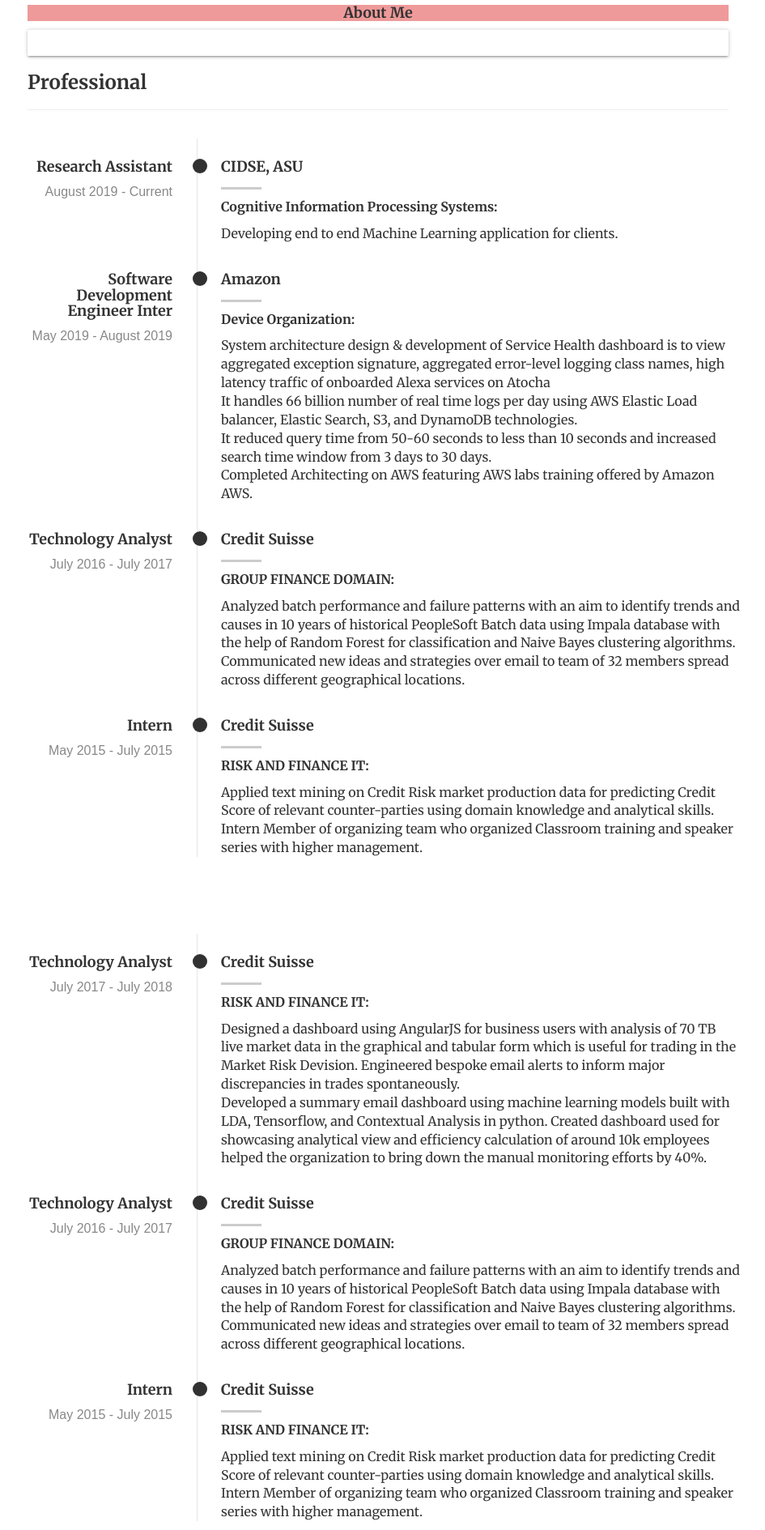
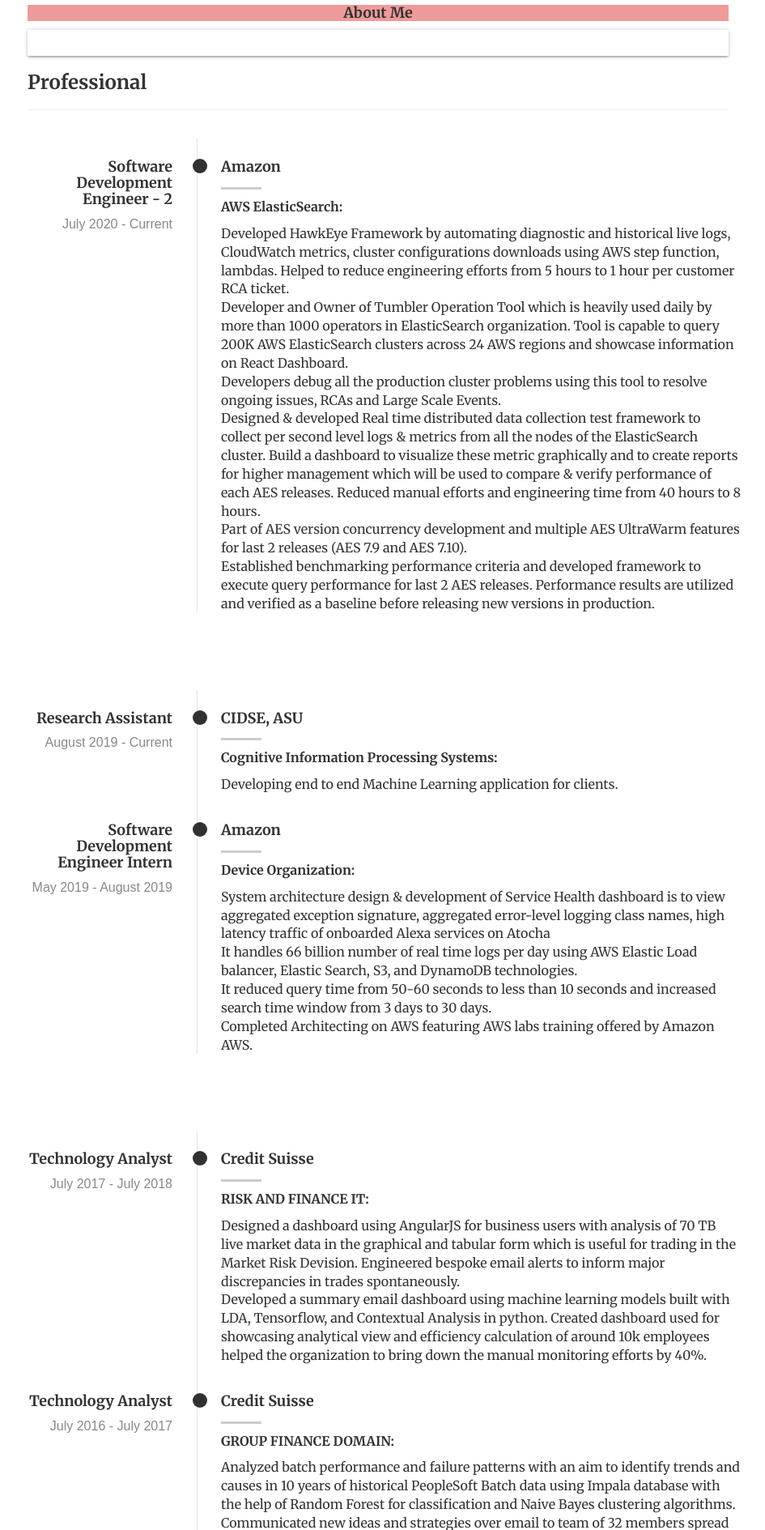
Before and after one commit to Thek10patil/MyWebsite, a Django app: page /aboutme/ in a window 1280 px wide. Shown: the part 201-2090 px from the top of the page at 81% size, without its empty margins (173-1118 px from the left). Run offline with Django 3.2, Linux system fonts and the light colour scheme; data that the repository does not hold is empty.

Commit message:
Updated about me page

```diff
--- a/projects/templates/projects/aboutme.html
+++ b/projects/templates/projects/aboutme.html
@@ -139,9 +139,43 @@
 			<hr>
 
 		</div>
+		<div class="row resume-timeline">
+			<div class="col-twelve">
 
+				<div class="timeline-wrap">
+
+					<div class="timeline-block">
+
+						<div class="timeline-ico">
+							<i class="fa fa-briefcase"></i>
+						</div>
+
+						<div class="timeline-header">
+							<h4>Software Development Engineer - 2</h4>
+							<p>July 2020 - Current</p>
+						</div>
+
+						<div class="timeline-content">
+							<h4>Amazon</h4>
+							<p><b>AWS ElasticSearch:</b></p>
+							<ul>
+                                <li>Developed HawkEye Framework by automating diagnostic and historical live logs, CloudWatch metrics, cluster configurations downloads using AWS step function, lambdas. Helped to reduce engineering efforts from 5 hours to 1 hour per customer RCA ticket.</li>
+								<li> Developer and Owner of Tumbler Operation Tool which is heavily used daily by more than 1000 operators in ElasticSearch organization. Tool is capable to query 200K AWS ElasticSearch clusters across 24 AWS regions and showcase information on React Dashboard.</li>
+								<li>Developers debug all the production cluster problems using this tool to resolve ongoing issues, RCAs and Large Scale Events.</li>
+								<li> Designed & developed Real time distributed data collection test framework to collect per second level logs & metrics from all the nodes of the ElasticSearch cluster. Build a dashboard to visualize these metric graphically and to create reports for higher management which will be used to compare & verify performance of each AES releases. Reduced manual efforts and engineering time from 40 hours to 8 hours.</li>
+								<li> Part of AES version concurrency development and multiple AES UltraWarm features for last 2 releases (AES 7.9 and AES 7.10).</li>
+								<li> Established benchmarking performance criteria and developed framework to execute query performance for last 2 AES releases. Performance results are utilized and verified as a baseline before releasing new versions in production.</li>
+							</ul>
+						</div>
+
+					</div> <!-- /timeline-block -->
+
+				</div> <!-- /timeline-wrap -->
+
+			</div> <!-- /col-twelve -->
+
+		</div>
         <div class="row resume-timeline">
-
 			<div class="col-twelve">
 
 				<div class="timeline-wrap">
@@ -172,7 +206,7 @@
 						</div>
 
 						<div class="timeline-header">
-							<h4>Software Development Engineer Inter</h4>
+							<h4>Software Development Engineer Intern</h4>
 							<p>May 2019 - August 2019</p>
 						</div>
 
@@ -189,57 +223,12 @@
 
 					</div> <!-- /timeline-block -->
 
-					<div class="timeline-block">
-
-						<div class="timeline-ico">
-							<i class="fa fa-briefcase"></i>
-						</div>
-
-						<div class="timeline-header">
-							<h4>Technology Analyst</h4>
-							<p>July 2016 - July 2017</p>
-						</div>
-
-						<div class="timeline-content">
-							<h4>Credit Suisse</h4>
-							<p><b>GROUP FINANCE DOMAIN:</b></p>
-							<ul>
-								<li>Analyzed batch performance and failure patterns with an aim to identify trends and causes in 10 years of historical PeopleSoft Batch data using Impala database with the help of Random Forest for classification and Naive Bayes clustering algorithms.</li>
-								<li>Communicated new ideas and strategies over email to team of 32 members spread across different geographical locations.</li>
-							</ul>
-						</div>
-
-					</div> <!-- /timeline-block -->
-
-					<div class="timeline-block">
-
-						<div class="timeline-ico">
-							<i class="fa fa-briefcase"></i>
-						</div>
-
-						<div class="timeline-header">
-							<h4>Intern</h4>
-							<p>May 2015 - July 2015</p>
-						</div>
-
-						<div class="timeline-content">
-							<h4>Credit Suisse</h4>
-							<p><b>RISK AND FINANCE IT:</b></p>
-							<ul>
-								<li>Applied text mining on Credit Risk market production data for predicting Credit Score of relevant counter-parties using domain knowledge
-								and analytical skills. Intern Member of organizing team who organized Classroom training and speaker series with higher management.</li>
-							</ul>
-						</div>
-
-					</div> <!-- /timeline-block -->
-
 				</div> <!-- /timeline-wrap -->
 
 			</div> <!-- /col-twelve -->
 
 		</div>
 		<div class="row resume-timeline">
-
 			<div class="col-twelve">
 
 				<div class="timeline-wrap">
@@ -345,11 +334,6 @@
 							<p><b>Summary</b></p>
 							<ul>
 								<li>Implemented 2 Layer Neural Network on Protein Data which is used to classify the patient.</li>
-								<!-- <li>Developed Apps for Windows Phone and Windows 8 store</li>
-								<li>Completed Microsoft Certification</li>
-								<li>Participated in MSP Boot-camps and Annual Meetups</li>
-								<li>Among top 10 developer in I unlock Joy 2 - A Nation wide App Development Competition</li>
-								<li>Participated in Microsoft DVLUP Program</li> -->
 							</ul>
 						</div>
 
```
